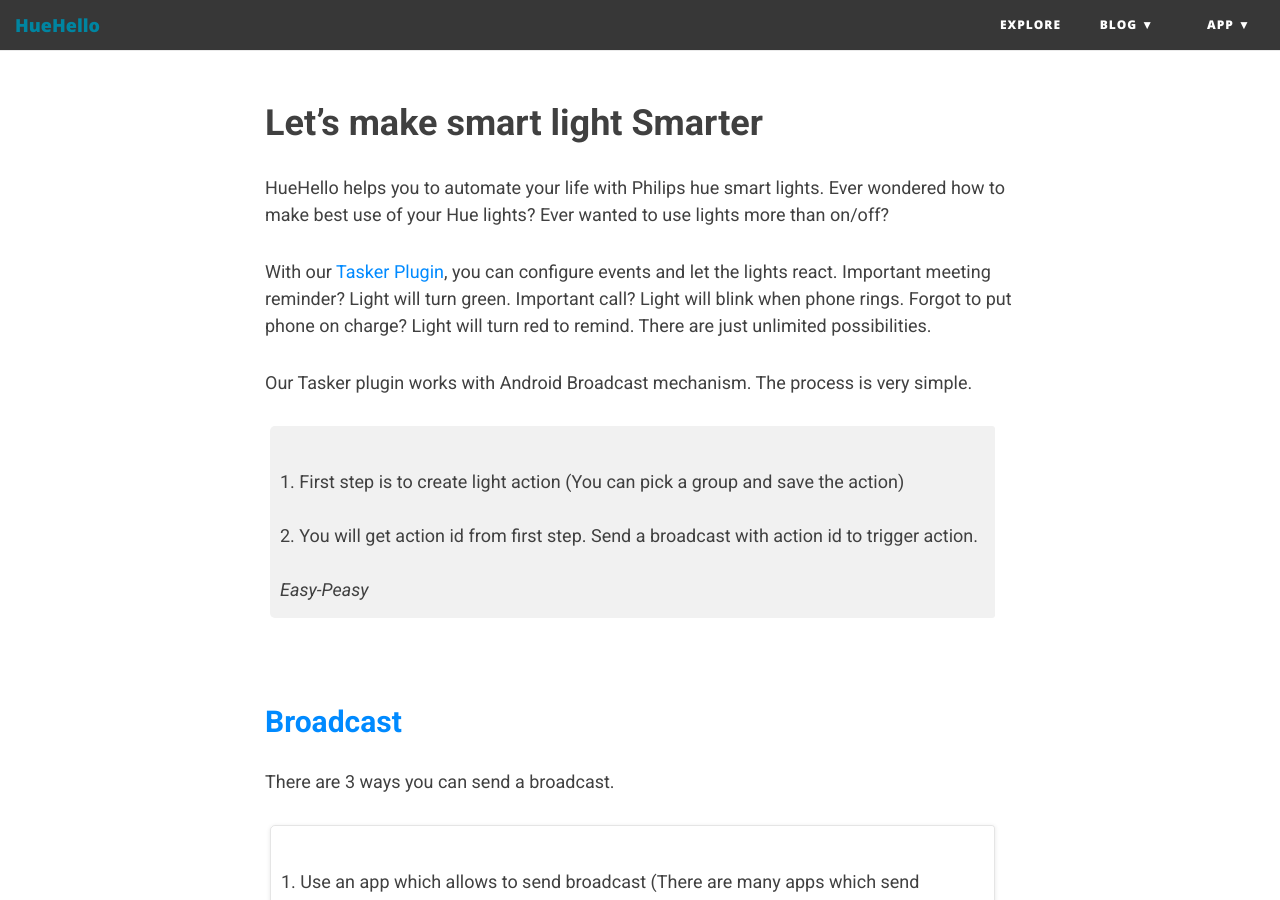
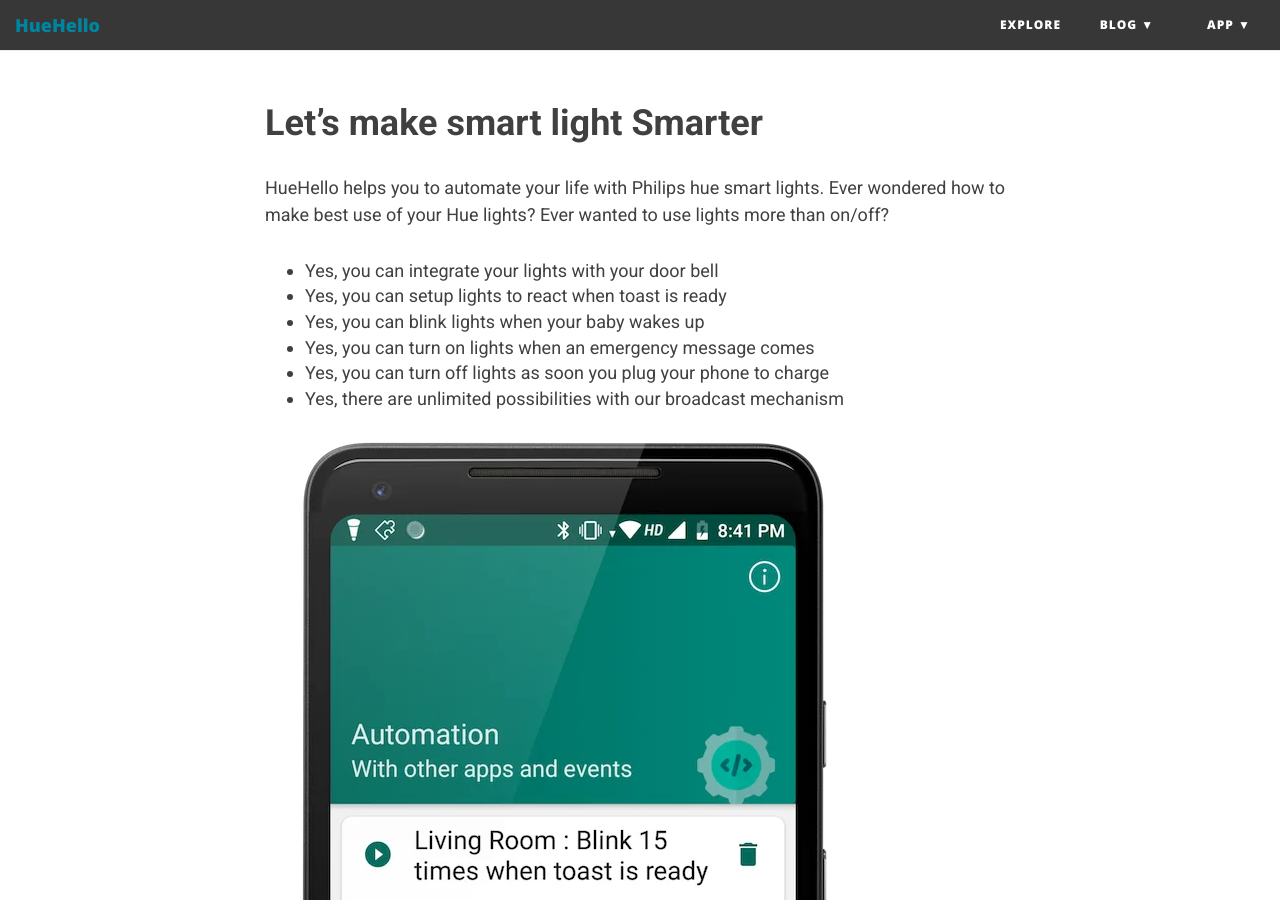
Before and after one commit to huehello/website, a Jekyll site: the page built from automation/index.md, in a window 1280 px wide and 900 px high, scrolled down 440 px. Built offline with Jekyll 4.4.1, drawn with Linux system fonts in a browser that asks for light colours; nearby versions of some CDN libraries; some of the changed text lies outside the part shown.

Commit message:
added screenshot adn more text

```diff
--- a/automation/index.md
+++ b/automation/index.md
@@ -9,12 +9,22 @@
 
 HueHello helps you to automate your life with Philips hue smart lights. Ever wondered how to make best use of your Hue lights? Ever wanted to use lights more than on/off?
 
+- Yes, you can integrate your lights with your door bell
+- Yes, you can setup lights to react when toast is ready
+- Yes, you can blink lights when your baby wakes up
+- Yes, you can turn on lights when an emergency message comes
+- Yes, you can turn off lights as soon you plug your phone to charge
+- Yes, there are unlimited possibilities with our broadcast mechanism
+
+![Tasker Automation](/img/tasker/mobile_ss.webp)
+
+
 With our [Tasker Plugin](/apps/tasker), you can configure events and let the lights react. Important meeting reminder? Light will turn green. Important call? Light will blink when phone rings. Forgot to put phone on charge? Light will turn red to remind. There are just unlimited possibilities.
 
 Our Tasker plugin works with Android Broadcast mechanism. The process is very simple.
 
 {: .box-plain }
-<br>1. First step is to create light action (You can pick a group and save the action)<br><br>2. You will get action id from first step. Send a broadcast with action id to trigger action.<br><br>*Easy-Peasy*
+<br>1. First step is to create light action. What do you want when then event occurs. Blink light? Turn Off Living Room? Turn Off complete home?  Start Animated scene? (Saving the action is very easy. It is same as creating a shortcut in HueHello.)<br><br>2. You will get action id from first step. Send a broadcast with action id to trigger action.<br><br>*Easy-Peasy*
 
 <br>
 
```
Also changed, not shown: img/tasker/mobile_ss.webp (added).
